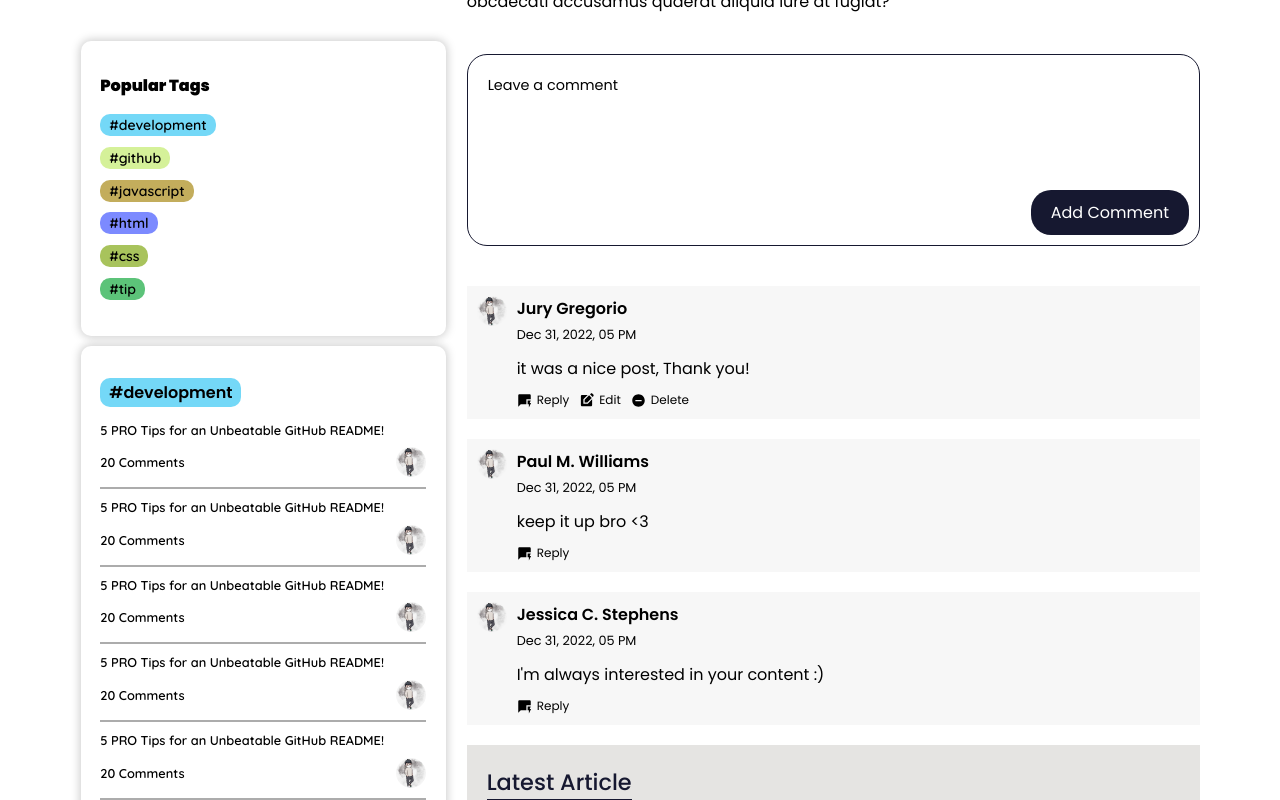
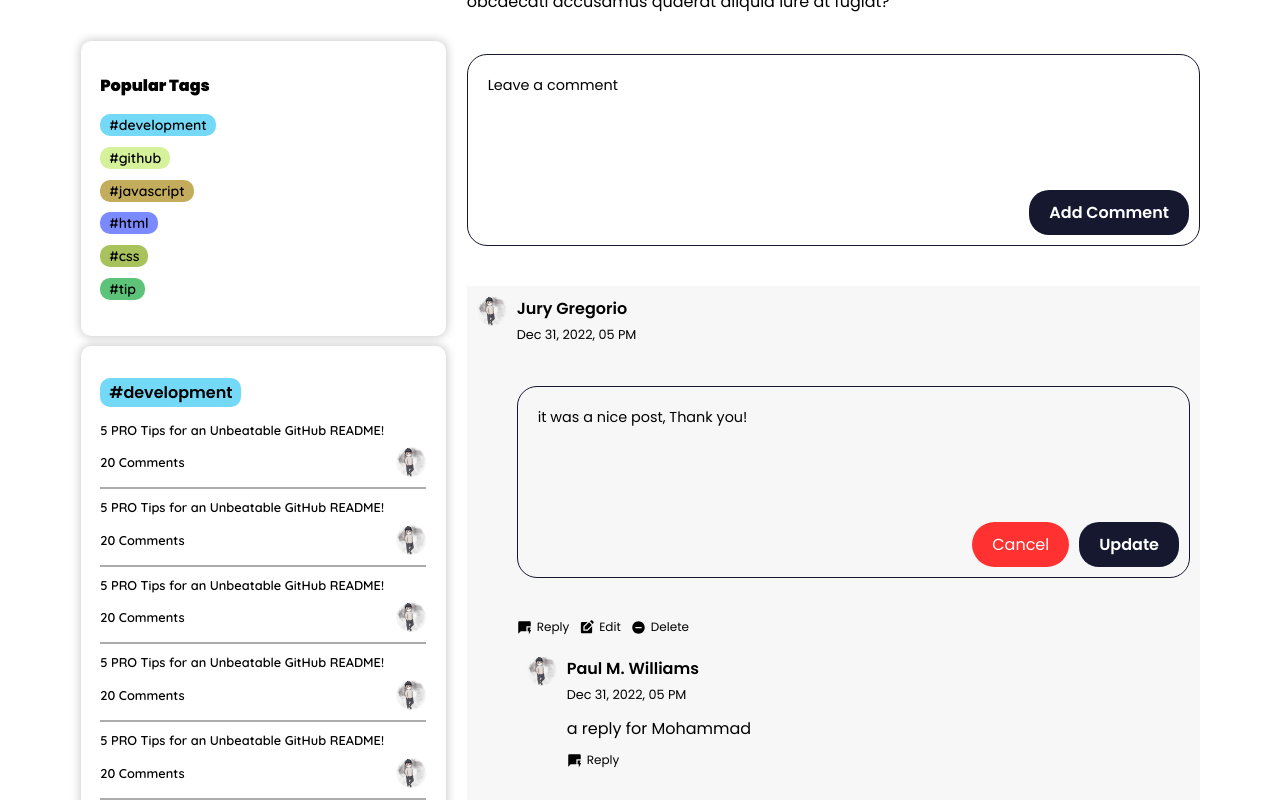
Before and after one commit to coreinspect/JAR, a React (Create React App) app: page /blog/i in a window 1280 px wide. Both pictures are taken after a click on the button "Edit". Shown: the part 1310-2110 px from the top of the page. Built offline with nearby package versions, Linux system fonts and the light colour scheme.

Commit message:
Update Files for Comment Section

```diff
--- a/src/assets/css/global.css
+++ b/src/assets/css/global.css
@@ -90,6 +90,7 @@ meter {
    --primary-color: #161830;
    --secondary-color: #fff;
    --third-color: #E5E4E2;
+   --red-color: #FF3131;
    --h2-font: font-size: 1.8rem;
    --p-font-0-8:0.8rem;
    --p-font-0-9: 0.9rem;
--- a/src/components/comments/Comment.jsx
+++ b/src/components/comments/Comment.jsx
@@ -12,6 +12,9 @@ const Comment = ({
    setAffectedComment,
    addComment,
    parentId = null,
+   updateComment,
+   deleteComment,
+   replies,
 }) => {
    // Creating a function to render the button to reply
    const isUserLoggedin = Boolean(loggedinUserId);
@@ -21,6 +24,11 @@ const Comment = ({
    const isReplying =
       affectedComment &&
       affectedComment.type === "replying" &&
+      affectedComment._id === comment._id;
+
+   const isEditing =
+      affectedComment &&
+      affectedComment.type === "editing" &&
       affectedComment._id === comment._id;
 
    const repliedCommentId = parentId ? parentId : comment._id;
@@ -39,7 +47,22 @@ const Comment = ({
                   hour: "2-digit",
                })}
             </span>
-            <p className="comment-desc">{comment.desc}</p>
+
+            {/* IF the editing is false render the coments*/}
+            {!isEditing && <p className="comment-desc">{comment.desc}</p>}
+
+            {/* This is for the Editing */}
+            {isEditing && (
+               <CommentForm
+                  btnLabel="Update"
+                  formSubmitHandler={(value) =>
+                     updateComment(value, comment._id)
+                  }
+                  formCancelHandler={() => setAffectedComment(null)}
+                  initialText={comment.desc}
+               />
+            )}
+
             {/* This is for the button */}
             <div className="comment-action">
                {isUserLoggedin && (
@@ -58,11 +81,22 @@ const Comment = ({
                )}
                {commentBelongsToUser && (
                   <>
-                     <button className="comment-edit">
+                     <button
+                        onClick={() =>
+                           setAffectedComment({
+                              type: "editing",
+                              _id: comment._id,
+                           })
+                        }
+                        className="comment-edit"
+                     >
                         <MdEditSquare className="comment-action-icon" />
                         <span>Edit</span>
                      </button>
-                     <button className="comment-delete">
+                     <button
+                        onClick={() => deleteComment(comment._id)}
+                        className="comment-delete"
+                     >
                         <MdRemoveCircle className="comment-action-icon" />
                         <span>Delete</span>
                      </button>
@@ -75,7 +109,27 @@ const Comment = ({
                   formSubmitHandler={(value) =>
                      addComment(value, repliedCommentId, replyOnUserId)
                   }
+                  formCancelHandler={() => setAffectedComment(null)}
                />
+            )}
+
+            {/* showing the replies */}
+            {replies.length > 0 && (
+               <div className="replies">
+                  {replies.map((reply) => (
+                     <Comment
+                        key={reply._id}
+                        comment={reply}
+                        loggedinUserId={loggedinUserId}
+                        affectedComment={affectedComment}
+                        setAffectedComment={setAffectedComment}
+                        addComment={addComment}
+                        updateComment={updateComment}
+                        deleteComment={deleteComment}
+                        replies={[]}
+                     />
+                  ))}
+               </div>
             )}
          </div>
       </div>
--- a/src/components/comments/CommentForm.jsx
+++ b/src/components/comments/CommentForm.jsx
@@ -1,8 +1,13 @@
 import React, { useState } from "react";
 import "./comment.css";
 
-const CommentForm = ({ btnLabel, formSubmitHandler }) => {
-   const [value, setValue] = useState("");
+const CommentForm = ({
+   btnLabel,
+   formSubmitHandler,
+   formCancelHandler = null,
+   initialText = "",
+}) => {
+   const [value, setValue] = useState(initialText);
    //Submit handler function
    const submitHandler = (e) => {
       e.preventDefault();
@@ -19,9 +24,19 @@ const CommentForm = ({ btnLabel, formSubmitHandler }) => {
                value={value}
                onChange={(e) => setValue(e.target.value)}
             />
-            <button type="submit" className="article-comment-form-btn">
-               {btnLabel}
-            </button>
+            <div className="comment-form-btn-wrapper">
+               {formCancelHandler && (
+                  <button
+                     onClick={formCancelHandler}
+                     className="comment-form-cancel"
+                  >
+                     Cancel
+                  </button>
+               )}
+               <button type="submit" className="article-comment-form-btn">
+                  {btnLabel}
+               </button>
+            </div>
          </div>
       </form>
    );
--- a/src/components/comments/CommentsContainer.jsx
+++ b/src/components/comments/CommentsContainer.jsx
@@ -21,12 +21,13 @@ const CommentsContainer = ({ loggedinUserId }) => {
          setComments(commentData);
       })();
    }, []);
+   console.log(comments);
 
    //this is for the comment handler
    const addCommentHandler = (value, parent = null, replyOnUser = null) => {
       //creating a variable newComment that stores the new comment
       const newComment = {
-         _id: "10",
+         _id: Math.random().toString(),
          user: {
             _id: "a",
             name: "Mohammad Rezaii",
@@ -35,13 +36,45 @@ const CommentsContainer = ({ loggedinUserId }) => {
          post: "1",
          parent: parent,
          replyOnUser: replyOnUser,
-         createdAt: "2022-12-31T17:22:05.092+0000",
+         createdAt: new Date().toISOString(),
       };
 
       //adding comments to comments data
       setComments((curState) => {
          return [newComment, ...curState];
       });
+      setAffectedComment(null);
+   };
+
+   const updateCommentHadler = (value, commentId) => {
+      setComments((curState) => {
+         return curState.map((comment) => {
+            if (comment._id === commentId) {
+               return { ...comment, desc: value };
+            }
+            return comment;
+         });
+      });
+      setAffectedComment(null);
+   };
+
+   // Delete comment
+   const deleteCommentHandler = (commentId) => {
+      setComments((curState) => {
+         return curState.filter((comment) => comment._id !== commentId);
+      });
+      setAffectedComment(null);
+   };
+
+   // A handler placing all the child comment of the parent comment
+   const getRepliesHandler = (commentId) => {
+      return comments
+         .filter((comment) => comment.parent === commentId)
+         .sort((a, b) => {
+            return (
+               new Date(a.createdAt).getTime() - new Date(b.createdAt).getTime()
+            );
+         });
    };
 
    return (
@@ -56,11 +89,15 @@ const CommentsContainer = ({ loggedinUserId }) => {
             {/* rendering the main comments/parents comments fromt the mainComments */}
             {mainComments.map((comment) => (
                <Comment
+                  key={comment._id}
                   comment={comment}
                   loggedinUserId={loggedinUserId}
                   affectedComment={affectedComment}
                   setAffectedComment={setAffectedComment}
                   addComment={addCommentHandler}
+                  updateComment={updateCommentHadler}
+                  deleteComment={deleteCommentHandler}
+                  replies={getRepliesHandler(comment._id)}
                />
             ))}
          </div>
--- a/src/components/comments/comment.css
+++ b/src/components/comments/comment.css
@@ -22,6 +22,7 @@
    color: var(--secondary-color);
    border-radius: 20px;
    cursor: pointer;
+   font-weight: 600;
 }
 
 .comment-box {
@@ -80,3 +81,15 @@
    height: auto;
    margin-right: 5px;
 }
+
+.comment-form-cancel {
+   margin: 0 10px;
+   padding: 10px 20px;
+   background: var(--red-color);
+   border-radius: 30px;
+   color: var(--secondary-color);
+}
+
+.replies {
+   margin-top: 10px;
+}
```
